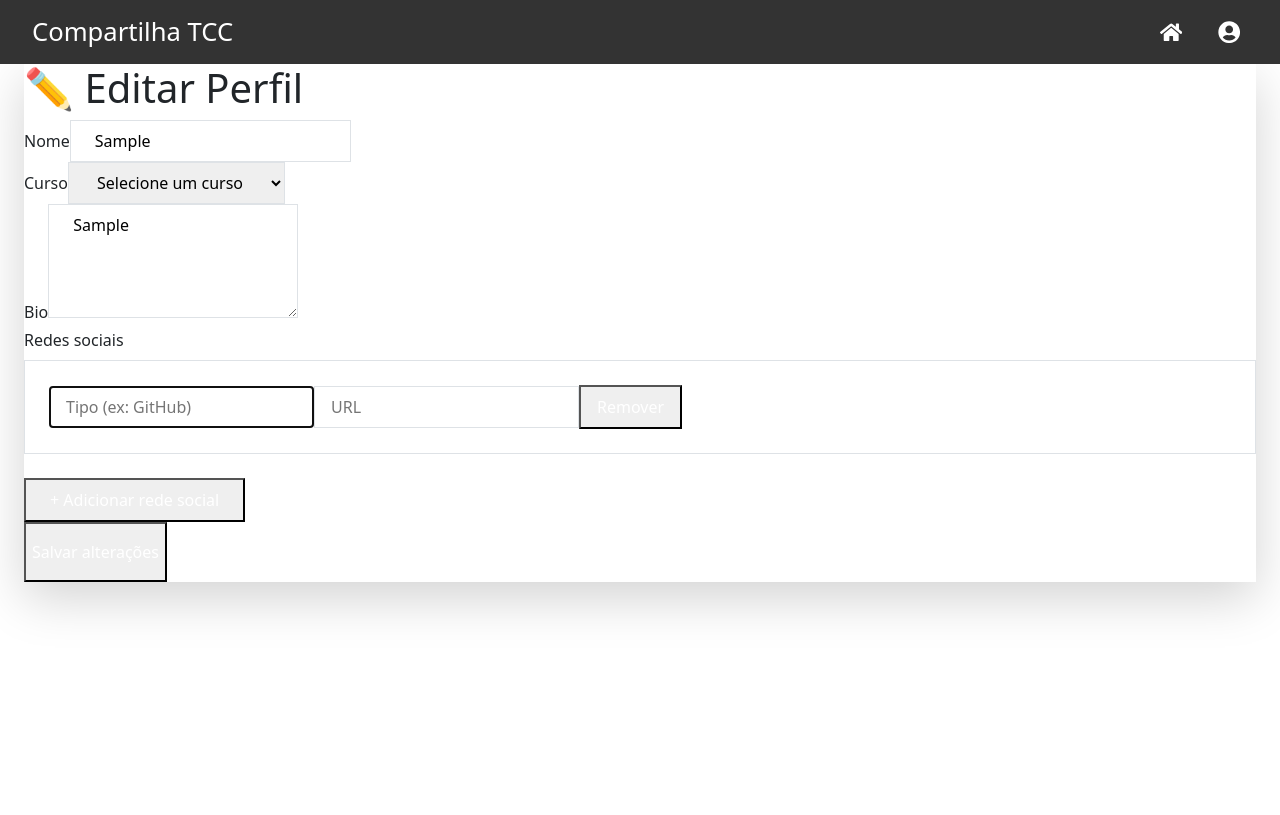
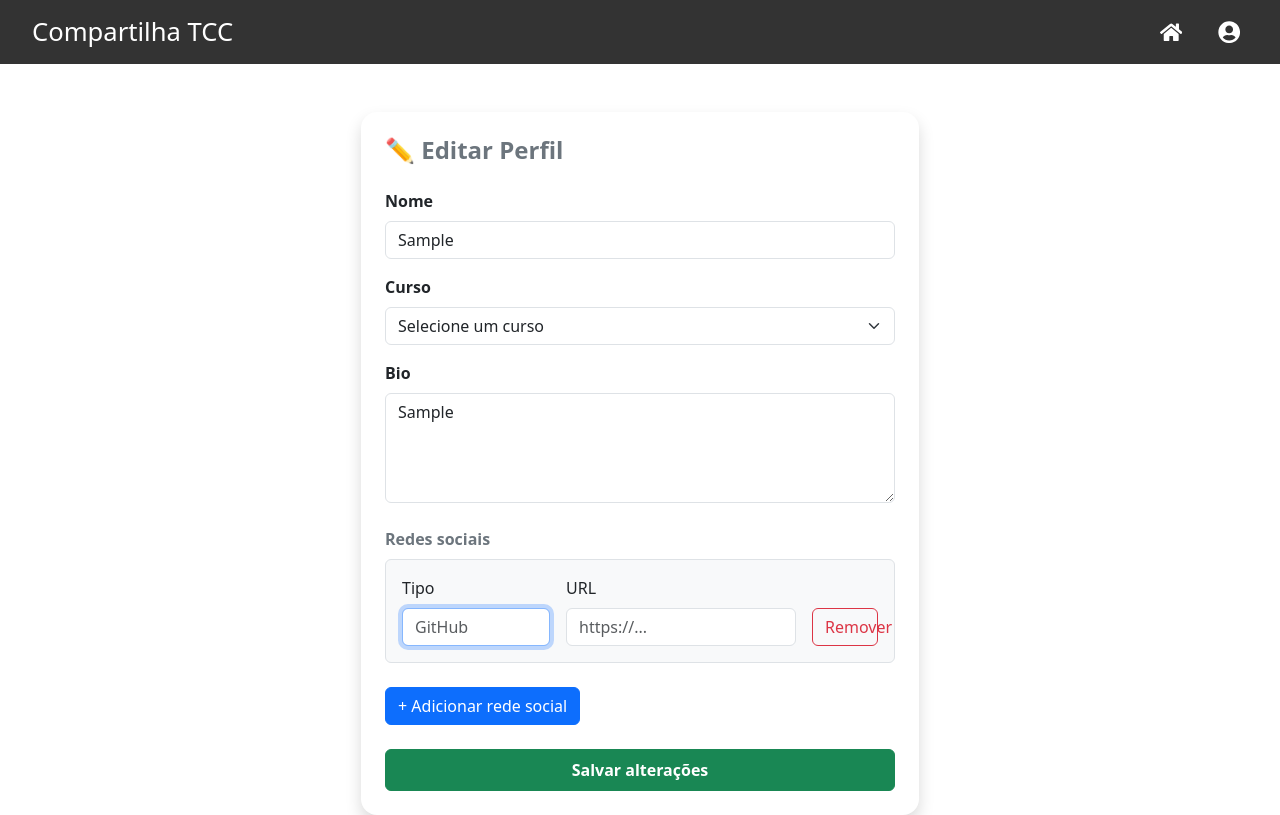
Before and after one commit to Math-1213/plataforma-divulgacao-tcc, a React (Create React App) app in the folder frontend/: page /account/settings in a window 1280 px wide. Both pictures are taken after typing "Sample", "Sample" into the empty fields and a click on the button "+ Adicionar rede social". Built offline with nearby package versions, Linux system fonts and the light colour scheme.

Commit message:
feat: developing frontend design

```diff
--- a/frontend/src/Pages/UserEdit/index.js
+++ b/frontend/src/Pages/UserEdit/index.js
@@ -126,54 +126,36 @@ export default function UserEdit() {
     <>
       <Header />
 
-      <div className="flex justify-center mt-10 px-4">
-        <div className="w-full max-w-2xl bg-white shadow-lg rounded-xl p-8">
+      <div className="container d-flex justify-content-center mt-5">
+        <div className="col-12 col-md-10 col-lg-8 col-xl-6 bg-white shadow p-4 rounded-4">
 
-          <h1 className="text-2xl font-bold mb-6 text-gray-800">
+          <h1 className="h4 fw-bold mb-4 text-secondary">
             ✏️ Editar Perfil
           </h1>
 
-          {successMessage && (
-            <div className="mb-4 p-3 bg-green-100 border border-green-400 text-green-700 rounded">
-              {successMessage}
-            </div>
-          )}
-
-          {errorMessage && (
-            <div className="mb-4 p-3 bg-red-100 border border-red-400 text-red-700 rounded">
-              {errorMessage}
-            </div>
-          )}
-
-          <form onSubmit={handleSubmit(onSubmit)} className="space-y-6">
+        <form onSubmit={handleSubmit(onSubmit)}>
 
           {/* Nome */}
-            <div>
-              <label className="block mb-1 font-medium">Nome</label>
+          <div className="mb-3">
+            <label className="form-label fw-semibold">Nome</label>
             <input
             {...register("name", { required: "O nome é obrigatório" })}
-                className={`w-full px-4 py-2 border rounded-lg focus:ring-2 ${
-                  errors.name
-                    ? "border-red-500 focus:ring-red-300"
-                    : "border-gray-300 focus:ring-blue-300"
-                }`}
+            className={`form-control ${errors.name ? "is-invalid" : ""}`}
             placeholder="Seu nome"
           />
           {errors.name && (
-                <p className="text-red-500 text-sm mt-1">{errors.name.message}</p>
+            <div className="invalid-feedback">
+              {errors.name.message}
+            </div>
           )}
         </div>
 
         {/* Curso */}
-            <div>
-              <label className="block mb-1 font-medium">Curso</label>
+        <div className="mb-3">
+          <label className="form-label fw-semibold">Curso</label>
           <select
             {...register("courseId", { required: "Selecione um curso" })}
-                className={`w-full px-4 py-2 border rounded-lg focus:ring-2 ${
-                  errors.courseId
-                    ? "border-red-500 focus:ring-red-300"
-                    : "border-gray-300 focus:ring-blue-300"
-                }`}
+            className={`form-select ${errors.courseId ? "is-invalid" : ""}`}
           >
             <option value="">Selecione um curso</option>
               {courses.map((c) => (
@@ -182,91 +164,111 @@ export default function UserEdit() {
             </option>
             ))}
           </select>
+
           {errors.courseId && (
-                <p className="text-red-500 text-sm mt-1">
+            <div className="invalid-feedback">
               {errors.courseId.message}
-                </p>
+            </div>
           )}
         </div>
 
         {/* Bio */}
-            <div>
-              <label className="block mb-1 font-medium">Bio</label>
+        <div className="mb-3">
+          <label className="form-label fw-semibold">Bio</label>
           <textarea
             {...register("bio")}
-                className="w-full px-4 py-2 border border-gray-300 rounded-lg focus:ring-2 focus:ring-blue-300"
+            className="form-control"
             rows={4}
             placeholder="Fale um pouco sobre você..."
           ></textarea>
         </div>
 
-            {/* Redes Sociais */}
-            <div className="mt-6">
-              <label className="block mb-2 font-semibold text-gray-700">
-                Redes sociais
-              </label>
+        {/* Redes sociais */}
+        <div className="mt-4">
+          <label className="form-label fw-bold text-secondary">Redes sociais</label>
 
           {fields.length === 0 && (
-                <p className="text-sm text-gray-500 mb-3">
-                  Nenhuma rede social adicionada.
-                </p>
+            <p className="text-muted small">Nenhuma rede social adicionada.</p>
           )}
 
-              <div className="space-y-4">
           {fields.map((field, index) => (
-                  <div
-                    key={field.id}
-                    className="flex flex-col md:flex-row gap-3 items-start bg-gray-50 p-4 rounded-lg border"
-                  >
+            <div key={field.id} className="border rounded p-3 mb-3 bg-light">
+
+              <div className="row g-3 align-items-end">
+
                 {/* Tipo */}
+                <div className="col-md-4">
+                  <label className="form-label">Tipo</label>
                   <input
                     {...register(`social.${index}.type`, {
                     required: "Informe o tipo",
                     })}
-                      placeholder="Tipo (ex: GitHub)"
-                      className="w-full px-3 py-2 border rounded-lg"
+                    className="form-control"
+                    placeholder="GitHub"
                   />
+                </div>
 
                 {/* URL */}
+                <div className="col-md-6">
+                  <label className="form-label">URL</label>
                   <input
                     {...register(`social.${index}.url`, {
                       required: "Informe a URL",
                     })}
-                      placeholder="URL"
-                      className="w-full px-3 py-2 border rounded-lg"
+                    className="form-control"
+                    placeholder="https://..."
                   />
+                </div>
 
                 {/* Remover */}
+                <div className="col-md-2 text-end">
                   <button
                     type="button"
-                      className="px-3 py-2 bg-red-500 text-white rounded-lg hover:bg-red-600"
+                    className="btn btn-outline-danger w-100"
                     onClick={() => remove(index)}
                   >
                     Remover
                   </button>
                 </div>
-                ))}
               </div>
 
+            </div>
+          ))}
+
+          {/* Botão adicionar */}
           <button
             type="button"
-                className="mt-4 px-4 py-2 bg-blue-600 text-white rounded-lg hover:bg-blue-700"
+            className="btn btn-primary mt-2"
             onClick={() => append({ type: "", url: "" })}
           >
             + Adicionar rede social
           </button>
         </div>
 
-            {/* Botão */}
+
+          {/* Sucesso */}
+          {successMessage && (
+            <div className="alert alert-success">{successMessage}</div>
+          )}
+
+          {/* Erro */}
+          {errorMessage && (
+            <div className="alert alert-danger">{errorMessage}</div>
+          )}
+
+
+        {/* Botão submit */}
         <button
           type="submit"
-              className="w-full py-3 bg-blue-600 hover:bg-blue-700 text-white font-semibold rounded-lg transition"
+          className="btn btn-success w-100 mt-4 py-2 fw-semibold"
         >
           Salvar alterações
         </button>
+
       </form>
     </div>
   </div>
+
     </>
   );
 }
```
Lines whose indentation alone changed are shown as unchanged.
